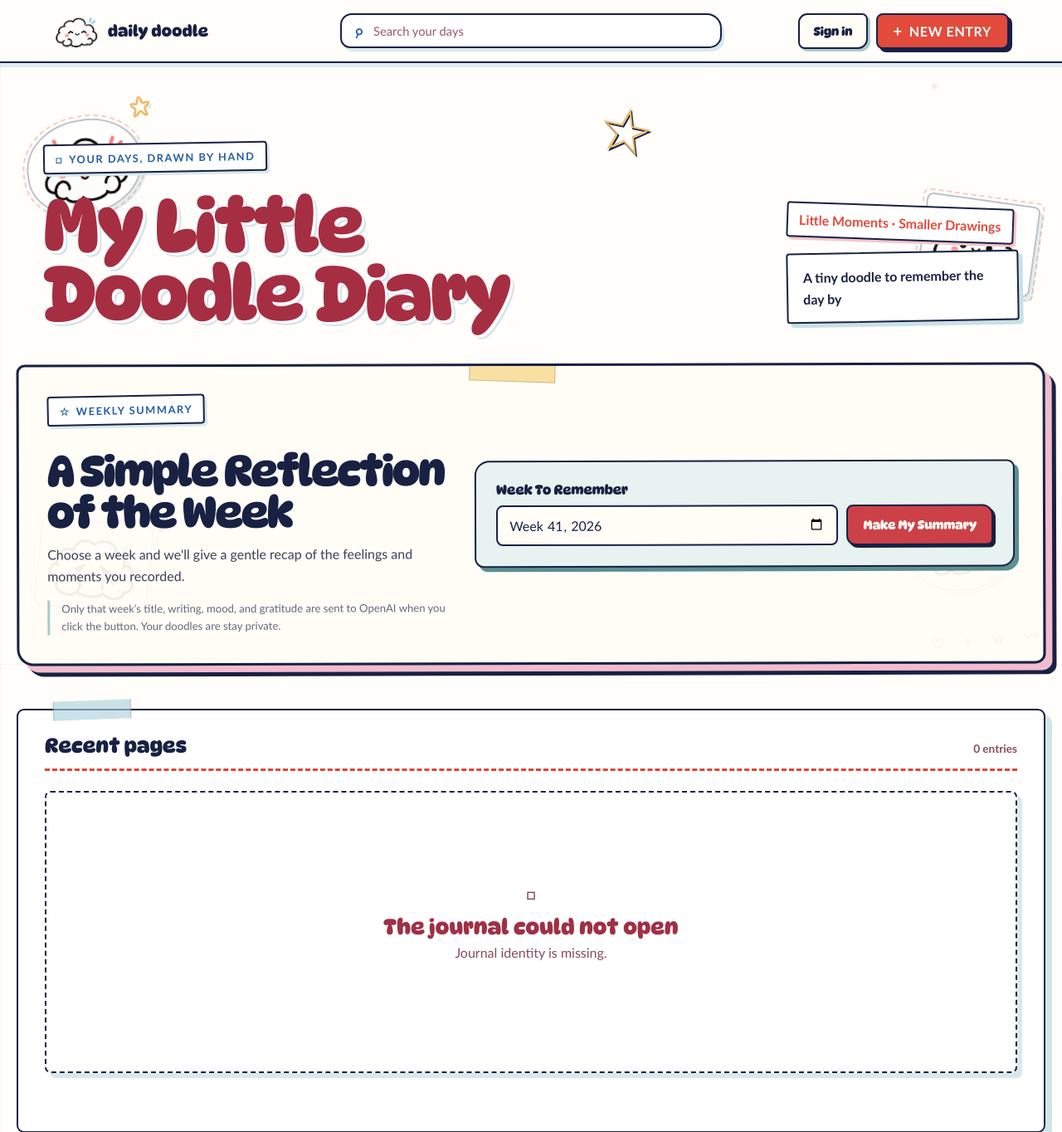
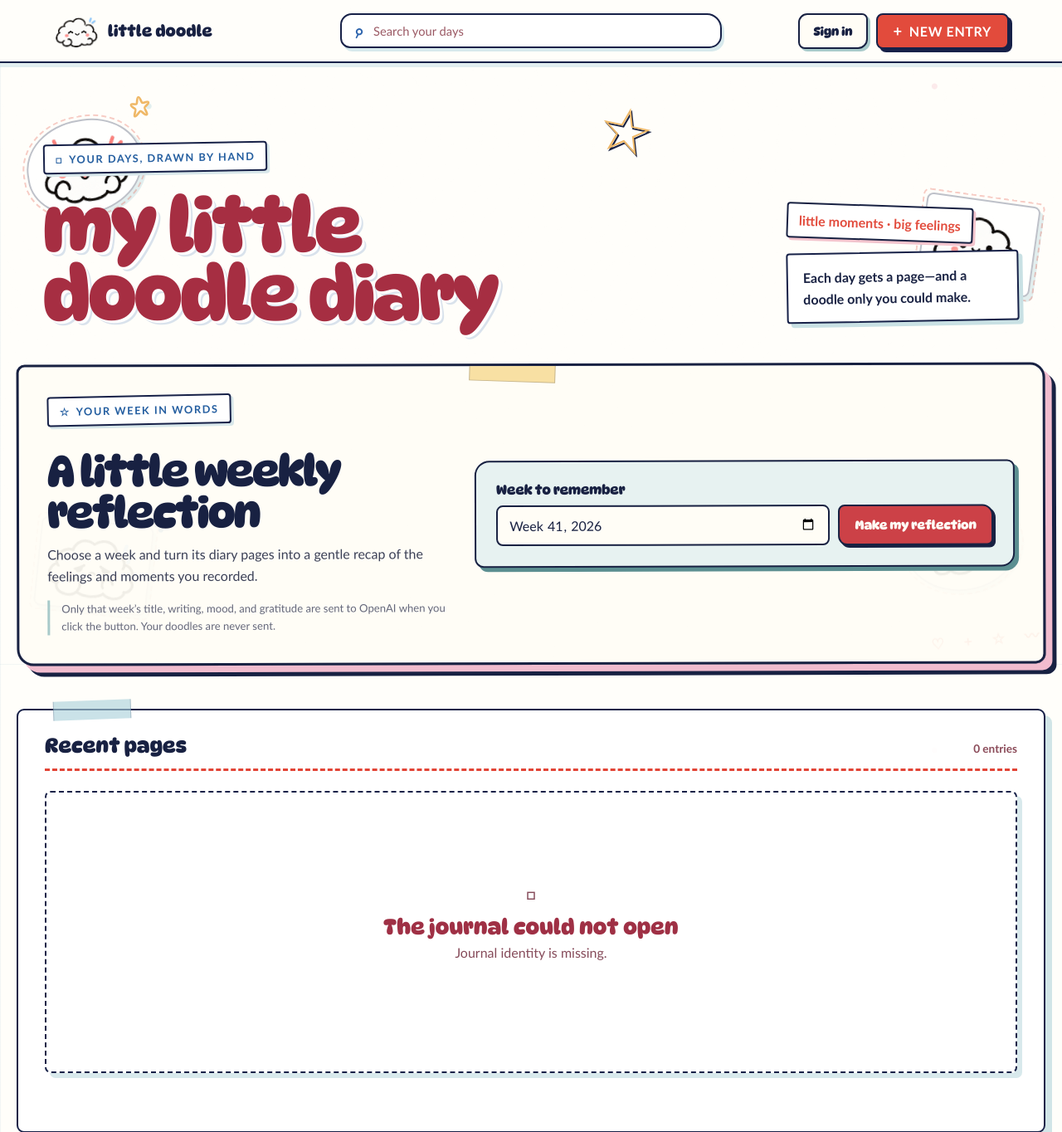
Before and after one commit to xyczhang/doodle-diary, a Flask app: page / in a window 1280 px wide. Shown: the top 1364 px of the page at 83% size. Run offline with Flask 3, Linux system fonts and the light colour scheme; some libraries are stand-ins or nearby versions.

Commit message:
Update index.html

```diff
--- a/templates/index.html
+++ b/templates/index.html
@@ -5,7 +5,7 @@
     <meta name="viewport" content="width=device-width, initial-scale=1">
     <meta name="description" content="A tiny daily journal where every memory gets a hand-drawn cover.">
     <title>My Little Doodle Diary</title>
-    <link rel="icon" href="/favicon.svg">
+    <link rel="icon" type="image/svg+xml" href="/favicon.svg?v=20261006">
     <link rel="stylesheet" href="/styles.css">
     <script src="/app.js" defer></script>
   </head>
@@ -22,41 +22,41 @@
       <header class="topbar">
         <a class="brand" href="#" aria-label="Doodle Diary home">
           <span class="brand-mark"><span class="mood-face mood-face-1"></span></span>
-          <span>Daily Doodle</span>
+          <span>little doodle</span>
         </a>
         <label class="search-wrap">
           <span class="search-icon" aria-hidden="true">⌕</span>
           <input id="search-input" type="search" placeholder="Search your days" aria-label="Search entries">
         </label>
         <div class="header-actions">
-          <button id="auth-button" class="auth-button" type="button">Sign In</button>
-          <button id="new-entry-button" class="new-button" type="button"><span class="icon-text">+</span> New Entry</button>
+          <button id="auth-button" class="auth-button" type="button">Sign in</button>
+          <button id="new-entry-button" class="new-button" type="button"><span class="icon-text">+</span> New entry</button>
         </div>
       </header>
 
       <section class="intro">
         <div>
-          <p class="eyebrow"><span aria-hidden="true">□</span> Your days, drawn by hand</p>
-          <h1>My Little<br>Doodle Diary</h1>
+          <p class="eyebrow"><span aria-hidden="true">□</span> your days, drawn by hand</p>
+          <h1>my little<br>doodle diary</h1>
         </div>
         <div class="intro-side">
-          <span class="candy-label">Little Moments · Smaller Drawings</span>
-          <p class="intro-note">A tiny doodle to remember the day by</p>
+          <span class="candy-label">little moments · big feelings</span>
+          <p class="intro-note">Each day gets a page—and a doodle only you could make.</p>
         </div>
       </section>
 
       <section class="weekly-section" aria-labelledby="weekly-title">
         <div class="weekly-copy">
-          <p class="eyebrow"><span aria-hidden="true">☆</span> Weekly Summary </p>
-          <h2 id="weekly-title">A Simple Reflection of the Week</h2>
-          <p>Choose a week and we'll give a gentle recap of the feelings and moments you recorded.</p>
-          <p class="privacy-note">Only that week’s title, writing, mood, and gratitude are sent to OpenAI when you click the button. Your doodles are stay private.</p>
+          <p class="eyebrow"><span aria-hidden="true">☆</span> your week in words</p>
+          <h2 id="weekly-title">A little weekly reflection</h2>
+          <p>Choose a week and turn its diary pages into a gentle recap of the feelings and moments you recorded.</p>
+          <p class="privacy-note">Only that week’s title, writing, mood, and gratitude are sent to OpenAI when you click the button. Your doodles are never sent.</p>
         </div>
         <div class="weekly-action">
-          <label for="summary-week">Week To Remember</label>
+          <label for="summary-week">Week to remember</label>
           <div class="weekly-controls">
             <input id="summary-week" type="week">
-            <button id="summary-button" class="summary-button" type="button">Make My Summary</button>
+            <button id="summary-button" class="summary-button" type="button">Make my reflection</button>
           </div>
           <div id="summary-output" class="summary-output" aria-live="polite" hidden>
             <span id="summary-meta" class="summary-meta"></span>
@@ -119,11 +119,11 @@
             <div class="mood-section">
               <span class="field-label">Today I feel…</span>
               <div class="mood-options" aria-label="Choose today's mood">
-                <button class="mood-option" type="button" data-mood="joyful" aria-pressed="false"><span class="mood-face mood-face-0"></span>Joyful</button>
+                <button class="mood-option" type="button" data-mood="joyful" aria-pressed="false"><span class="mood-face mood-face-0"></span>Amazing</button>
                 <button class="mood-option" type="button" data-mood="good" aria-pressed="false"><span class="mood-face mood-face-1"></span>Good</button>
                 <button class="mood-option" type="button" data-mood="okay" aria-pressed="true"><span class="mood-face mood-face-2"></span>Okay</button>
                 <button class="mood-option" type="button" data-mood="tired" aria-pressed="false"><span class="mood-face mood-face-3"></span>Tired</button>
-                <button class="mood-option" type="button" data-mood="blue" aria-pressed="false"><span class="mood-face mood-face-4"></span>Blue</button>
+                <button class="mood-option" type="button" data-mood="blue" aria-pressed="false"><span class="mood-face mood-face-4"></span>Sad</button>
               </div>
             </div>
 
```
